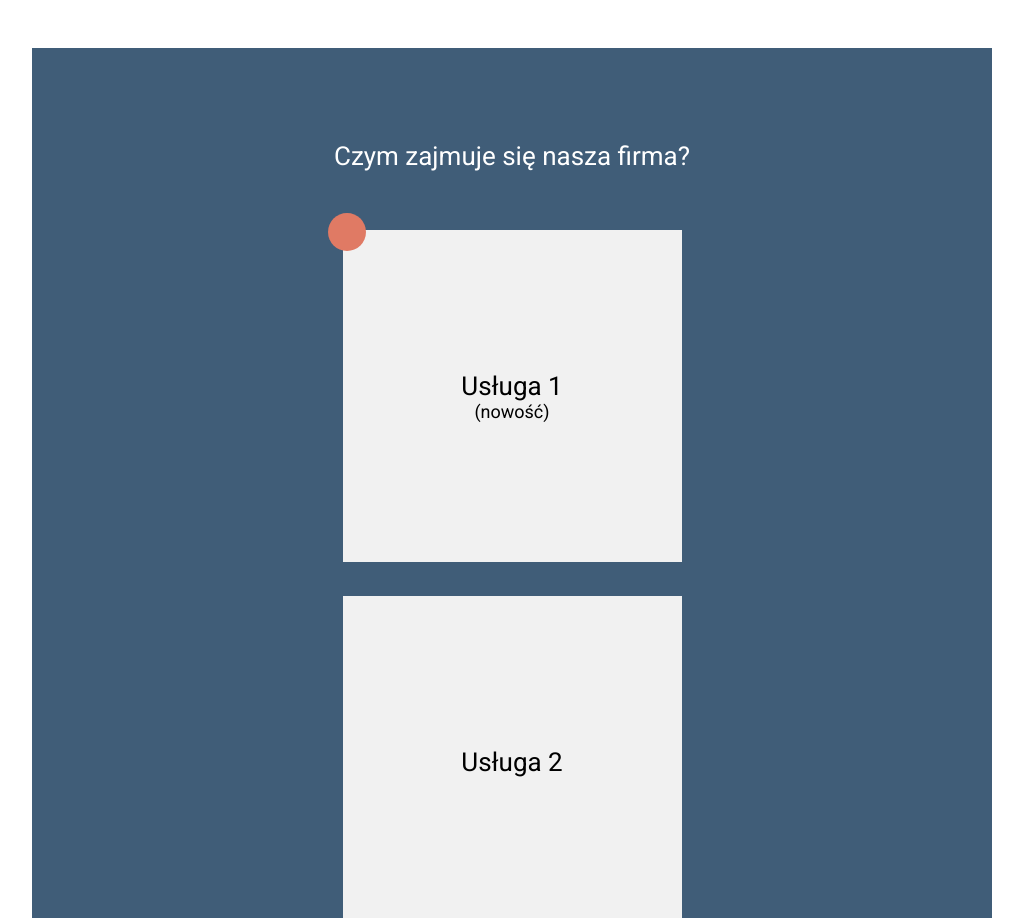
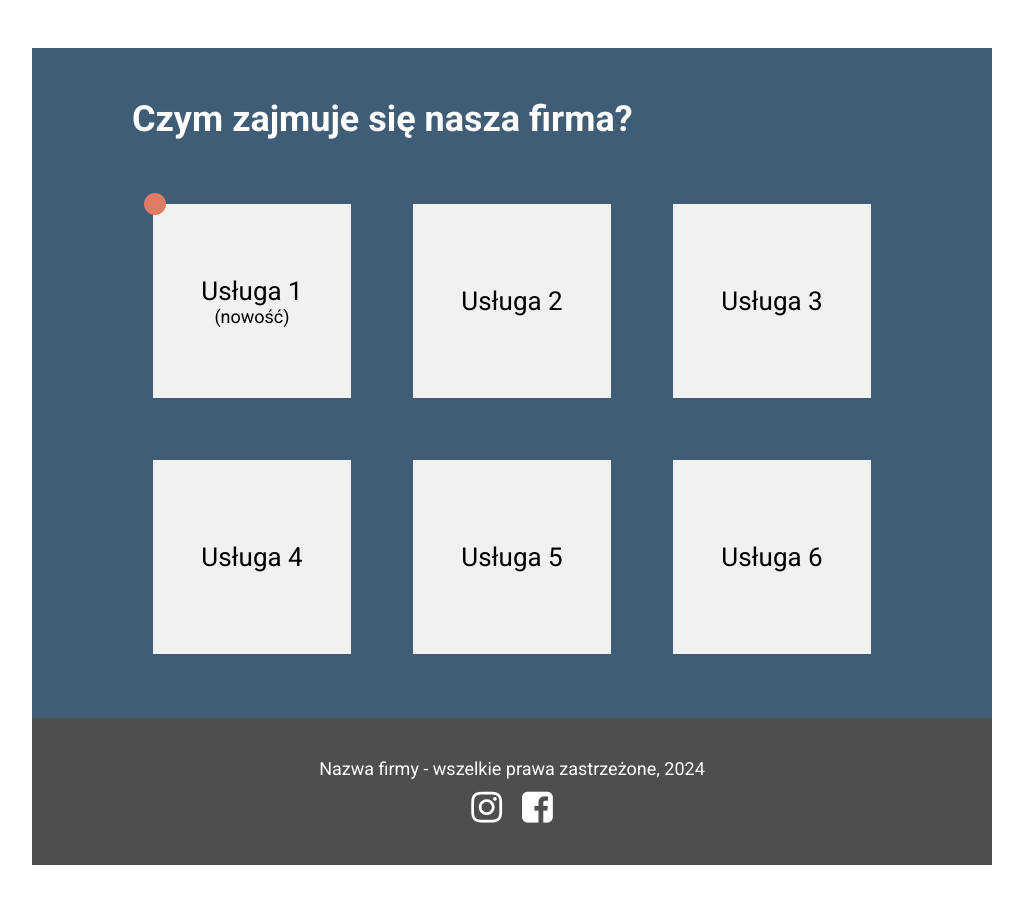
Before and after one commit to aaaleksanderrr/projekt1, a plain HTML site: page index.html in a window 1280 px wide. Shown: the part 1482-2400 px from the top of the page, without its empty margins (128-1151 px from the left). After the commit the page ends 2347 px from the top, so only its background shows below. Drawn offline with Linux system fonts and the light colour scheme.

Commit message:
Made a deskop version of services section and few minor css modifications

```diff
--- a/index.html
+++ b/index.html
@@ -63,13 +63,15 @@
         </div>
       </div>
 
-      <div class="offer-section flex padding" id="offer">
-        <p class="offer-title text-normal">Czym zajmuje się nasza firma?</p>
-        <div class="service flex text-normal">
-          Usługa 1 <span class="text-small"> (nowość) </span>
-          <div class="ellipse"></div>
+      <div class="offer-section flex" id="offer">
+        <div class="offer-title-box">
+          <span class="offer-title">Czym zajmuje się nasza firma?</span>
         </div>
         <div class="services-box flex">
+          <div class="service flex text-normal">
+            Usługa 1 <span class="text-small"> (nowość) </span>
+            <div class="ellipse"></div>
+          </div>
           <div class="service flex text-normal">Usługa 2</div>
           <div class="service flex text-normal">Usługa 3</div>
           <div class="service flex text-normal">Usługa 4</div>
@@ -77,6 +79,7 @@
           <div class="service flex text-normal">Usługa 6</div>
         </div>
       </div>
+
       <div class="footer-section flex text-small">
         Nazwa firmy - wszelkie prawa zastrzeżone, 2024
         <div class="flex-row footer-content">
--- a/style.css
+++ b/style.css
@@ -1,5 +1,5 @@
 html {
-  scroll-behavior: smooth !important;
+  scroll-behavior: smooth;
 }
 
 .container {
@@ -69,8 +69,7 @@ html {
 }
 
 .specialist-title {
-  font: 36px Roboto;
-  font-weight: bold;
+  font: bold 36px Roboto;
 }
 
 .specialists-section {
@@ -114,6 +113,26 @@ html {
   background-color: #405d78;
   color: white;
   text-align: center;
+  align-items: center;
+}
+
+.offer-title-box {
+  display: flex;
+  justify-content: center;
+  padding: 0;
+  width: 100%;
+}
+
+.offer-title {
+  margin: 76px 0 59px 0;
+  font: 26px Roboto;
+}
+
+.services-box {
+  width: 100%;
+  justify-content: center;
+  gap: 42px;
+  margin-bottom: 45px;
 }
 
 .ellipse {
@@ -126,20 +145,11 @@ html {
   left: -15px;
 }
 
-.offer-title {
-  margin: 42px 0;
-}
-
-.services-box {
-  width: 100%;
-}
-
 .service {
   width: 339px;
   height: 332px;
   background-color: #f1f1f1;
   color: black;
-  margin: 17px 0;
   place-self: center;
   position: relative;
 }
@@ -161,12 +171,12 @@ html {
   font: 18px Roboto;
 }
 
+.text-bold-small {
+  font: bold 18px Roboto;
+}
+
 .text-normal {
   font: 26px Roboto;
-}
-
-.text-bold-small {
-  font: bold 18px Roboto;
 }
 
 .paragraph {
@@ -210,7 +220,7 @@ html {
   }
 
   .container {
-    background-color: red;
+    background-color: greenyellow;
     width: 960px;
   }
 
@@ -260,6 +270,36 @@ html {
     text-align: unset;
   }
 
+  .offer-title-box {
+    justify-content: left;
+  }
+
+  .offer-title {
+    font: bold 36px Roboto;
+    margin: 50px 0 64px 100px;
+  }
+
+  .services-box {
+    width: 724px;
+    flex-direction: row;
+    gap: 62px;
+    flex-wrap: wrap;
+    margin-bottom: 64px;
+  }
+
+  .ellipse {
+    width: 22px;
+    height: 22px;
+    top: -11px;
+    left: -9px;
+  }
+
+  .service {
+    width: 198px;
+    height: 194px;
+    /* margin: 17px 0; */
+  }
+
   .padding {
     padding: 51px 94px;
   }
```
